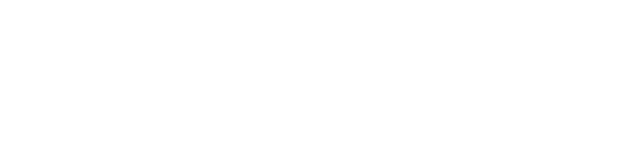
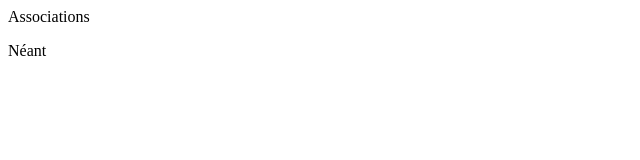
Before and after one commit to Jean-Eudes-A/git-mon-cv, a plain HTML site: page index.html in a window 1280 px wide. Shown: the whole page, without its empty margins (0-640 px from the left). Drawn offline with Linux system fonts and the light colour scheme.

Commit message:
mise en place de la section associations

```diff
--- a/index.html
+++ b/index.html
@@ -8,6 +8,9 @@
     <link rel="stylesheet" href="style.css">
 </head>
 <body>
-
+    <section class="associations">
+        <header>Associations</header>
+        <p>Néant</p>
+    </section>
 </body>
 </html>
```
